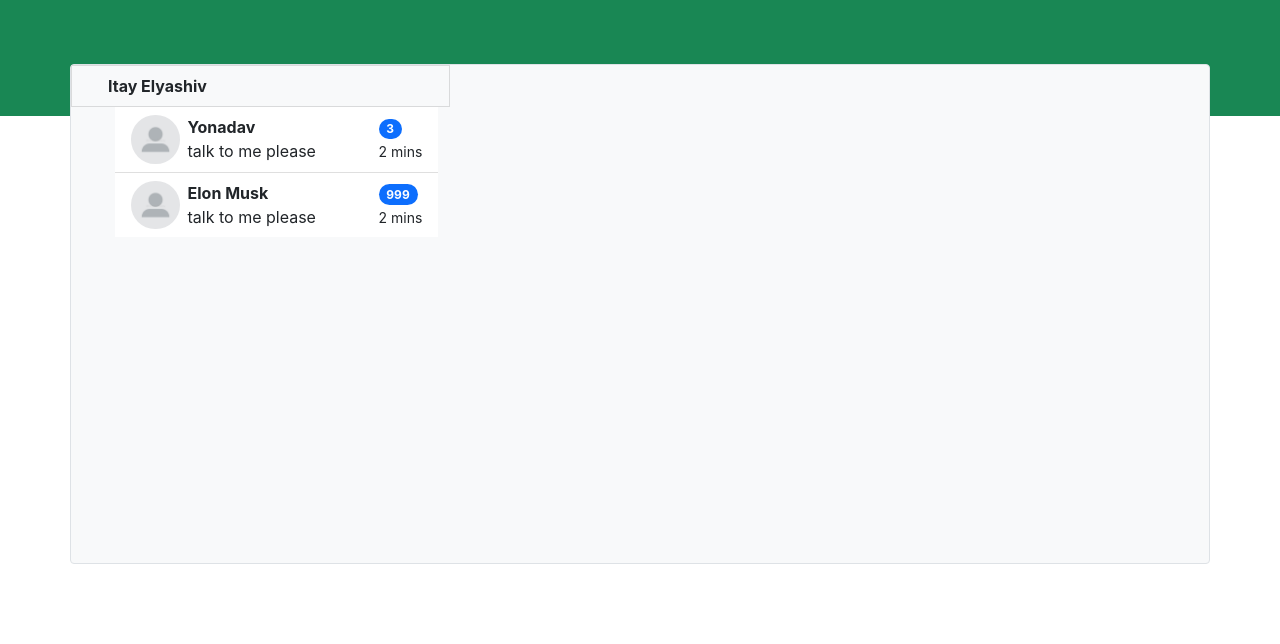
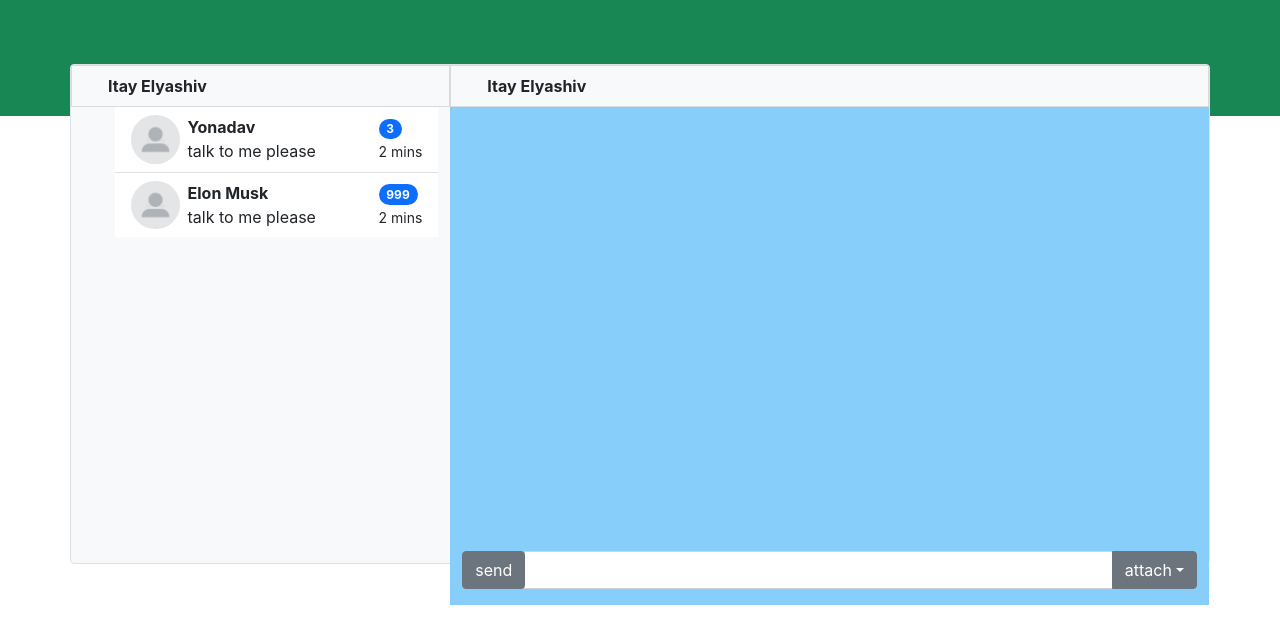
Before and after one commit to ItayELY/ChatApp, a React (Create React App) app: page /chats in a window 1280 px wide. Shown: the top 644 px of the page. Built offline with nearby package versions, Linux system fonts and the light colour scheme.

Commit message:
added messages segment

```diff
--- a/src/Chat.js
+++ b/src/Chat.js
@@ -31,8 +31,33 @@ function Chat() {
             {contacts.map((contact) =>{return <ContactItem contact={contact}></ContactItem>})}
           </ul>
           </div>
+          <div className="col h-100">
+  <div className="row list-group-item bg-light">
+    <div className="ms-2 me-auto">
+      <div className="fw-bold">Itay Elyashiv</div>
+    </div>
+  </div>
+  <div className="row h-100  position-relative" style={{backgroundColor: 'lightskyblue'}}>
+    <div className="input-group mb-3 fixed-bottom position-absolute">
+      <div className="input-group-prepend">
+        <button type="button" className="btn btn-secondary ">send</button>
       </div>
+      <input type="text" className="form-control" aria-label="Text input with segmented dropdown button" />
+      <button className="btn btn-secondary dropdown-toggle" type="button" data-bs-toggle="dropdown" aria-expanded="false">attach</button>
+      <ul className="dropdown-menu">
+        <li><a className="dropdown-item" href="#">image</a></li>
+        <li><a className="dropdown-item" href="#">video</a></li>
+        <li><a className="dropdown-item" href="#">audio</a></li>
+        <li><a className="dropdown-item" href="#">location</a></li>
+      </ul>
     </div>
+  </div>
+</div>
+
+      </div>
+
+    </div>
+
   </span>);
 }
 
```
